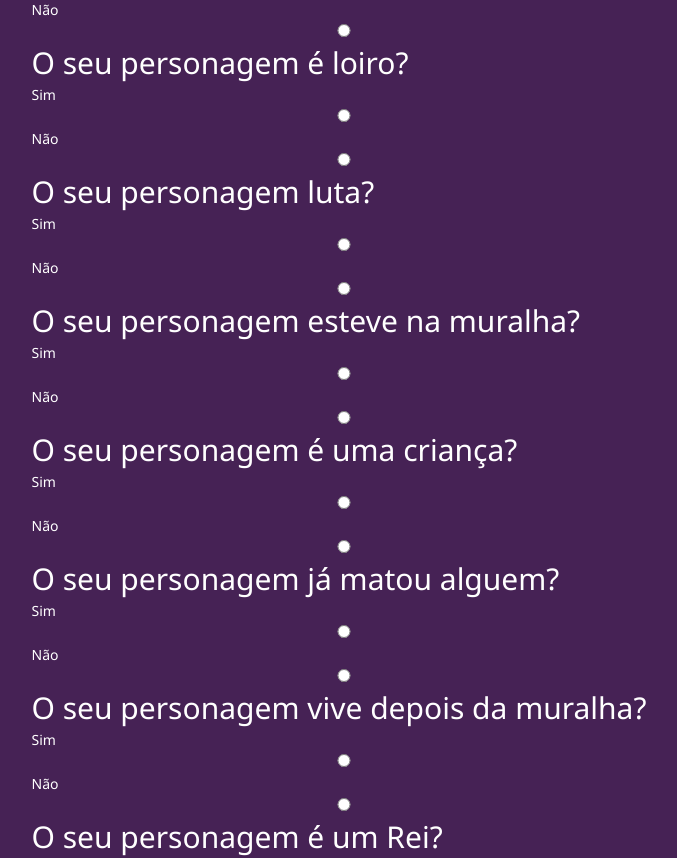
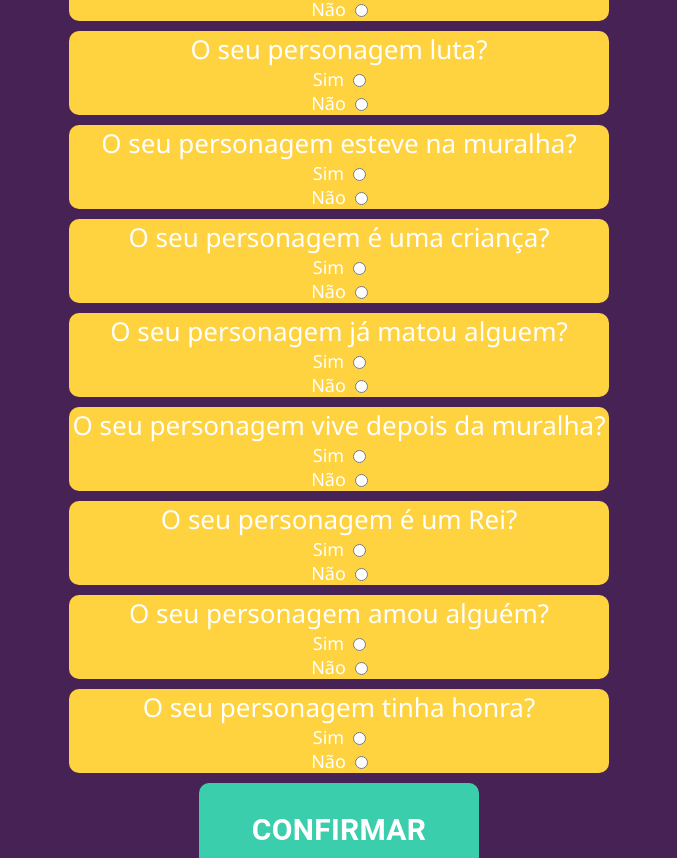
Before and after one commit to Leir-Cruz/Akinator-simulator-client, a React (Vite) app: page /AddCharacter/1 in a window 1280 px wide. Shown: the part 589-1447 px from the top of the page, without its empty margins (301-978 px from the left). Built offline with nearby package versions, Linux system fonts and the light colour scheme; a web font is replaced by a local one.

Commit message:
changing add character page

```diff
--- a/src/components/Select/Select.tsx
+++ b/src/components/Select/Select.tsx
@@ -15,11 +15,19 @@ export const Select = ({ label, display, setValue, width, height, fontSize }: II
 
   return (
     <>
-      <div style={{ color: '#fff' }}>
+      <div
+        style={{
+          color: '#fff',
+          backgroundColor: '#FFD23F',
+          borderRadius: '10px',
+          marginBottom: '10px',
+          textAlign: 'center',
+        }}
+      >
         <span
           style={{
             border: 'transparent',
-            fontSize: fontSize ? fontSize : '30px',
+            fontSize: fontSize ? fontSize : '26px',
             width: '100px',
             height: '100%',
             borderRadius: '5px',
@@ -29,11 +37,28 @@ export const Select = ({ label, display, setValue, width, height, fontSize }: II
         >
           {display}
         </span>
-        <div onChange={handleOnChange} style={{ color: '#fff' }}>
+        <div
+          onChange={handleOnChange}
+          style={{
+            color: '#fff',
+            display: 'flex',
+            justifyContent: 'center',
+            alignItems: 'center',
+            flexDirection: 'column',
+          }}
+        >
+          <div
+            style={{
+              color: '#fff',
+              display: 'flex',
+              justifyContent: 'center',
+              alignItems: 'center',
+            }}
+          >
             <span
               style={{
                 border: 'transparent',
-              fontSize: fontSize ? fontSize : '14px',
+                fontSize: fontSize ? fontSize : '18px',
                 width: '100%',
                 height: '100%',
                 borderRadius: '5px',
@@ -49,7 +74,7 @@ export const Select = ({ label, display, setValue, width, height, fontSize }: II
               name={label}
               style={{
                 border: 'transparent',
-              fontSize: fontSize ? fontSize : '14px',
+                fontSize: fontSize ? fontSize : '18px',
                 width: '100%',
                 height: '100%',
                 borderRadius: '5px',
@@ -57,10 +82,19 @@ export const Select = ({ label, display, setValue, width, height, fontSize }: II
                 outline: 'none',
               }}
             />
+          </div>
+          <div
+            style={{
+              color: '#fff',
+              display: 'flex',
+              justifyContent: 'center',
+              alignItems: 'center',
+            }}
+          >
             <span
               style={{
                 border: 'transparent',
-              fontSize: fontSize ? fontSize : '14px',
+                fontSize: fontSize ? fontSize : '18px',
                 width: '100%',
                 height: '100%',
                 borderRadius: '5px',
@@ -76,7 +110,7 @@ export const Select = ({ label, display, setValue, width, height, fontSize }: II
               name={label}
               style={{
                 border: 'transparent',
-              fontSize: fontSize ? fontSize : '14px',
+                fontSize: fontSize ? fontSize : '18px',
                 width: '100%',
                 height: '100%',
                 borderRadius: '5px',
@@ -86,6 +120,7 @@ export const Select = ({ label, display, setValue, width, height, fontSize }: II
             />
           </div>
         </div>
+      </div>
     </>
   );
 };
--- a/src/pages/AddCharacterPage/index.tsx
+++ b/src/pages/AddCharacterPage/index.tsx
@@ -56,7 +56,14 @@ export const AddCharacterPage = () => {
           <Select key={i} label={l} display={translationTable[l]} setValue={setValue} />
         ))}
       </div>
-      <PageButton text="Confirmar" width="25%" onClick={handleSubmit} />
+      <PageButton
+        text="Confirmar"
+        color="#3BCEAC"
+        width="20%"
+        height="76px"
+        fontSize="30px"
+        onClick={handleSubmit}
+      />
     </PageContainer>
   );
 };
```
Lines whose indentation alone changed are shown as unchanged.
